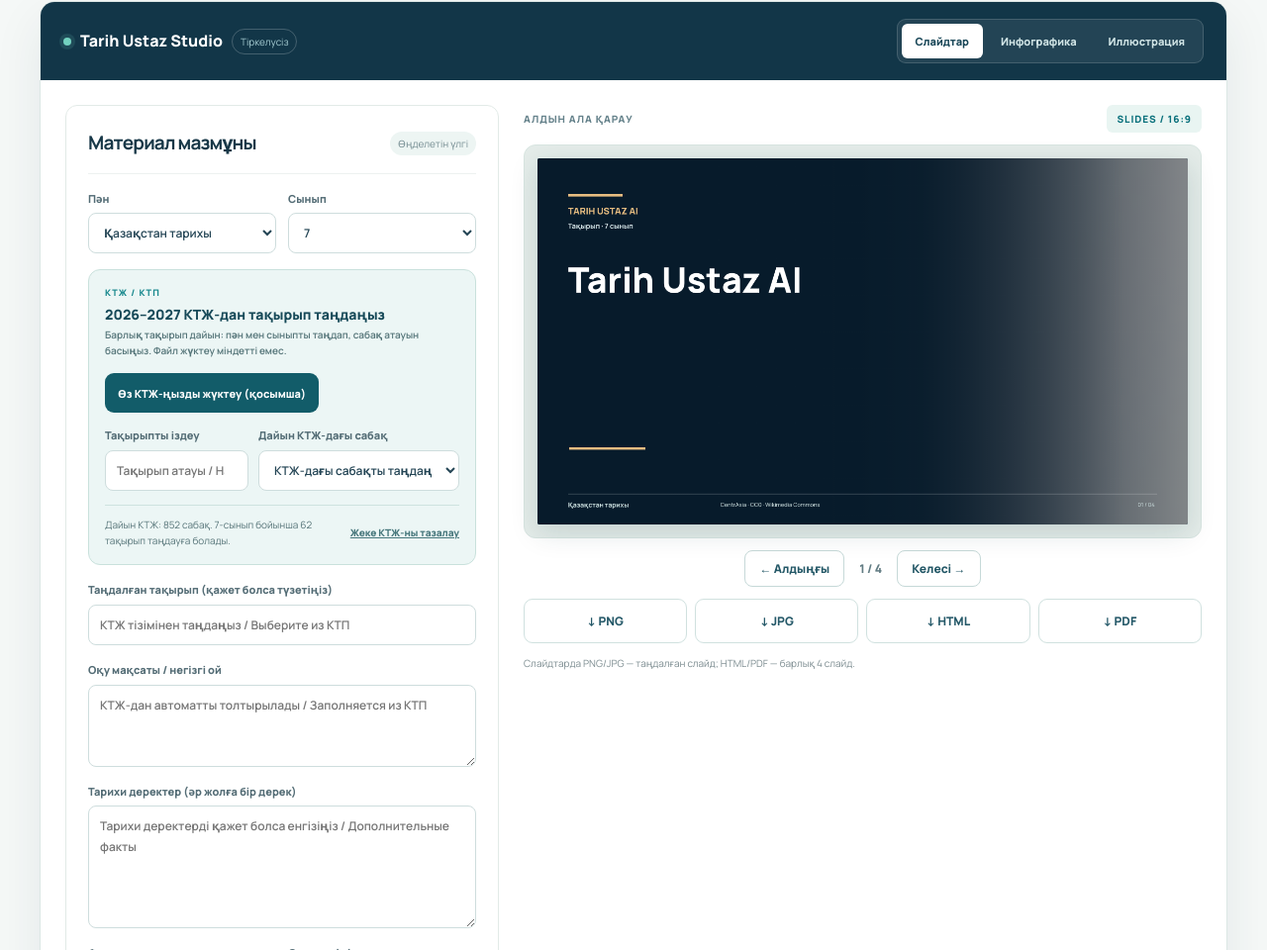
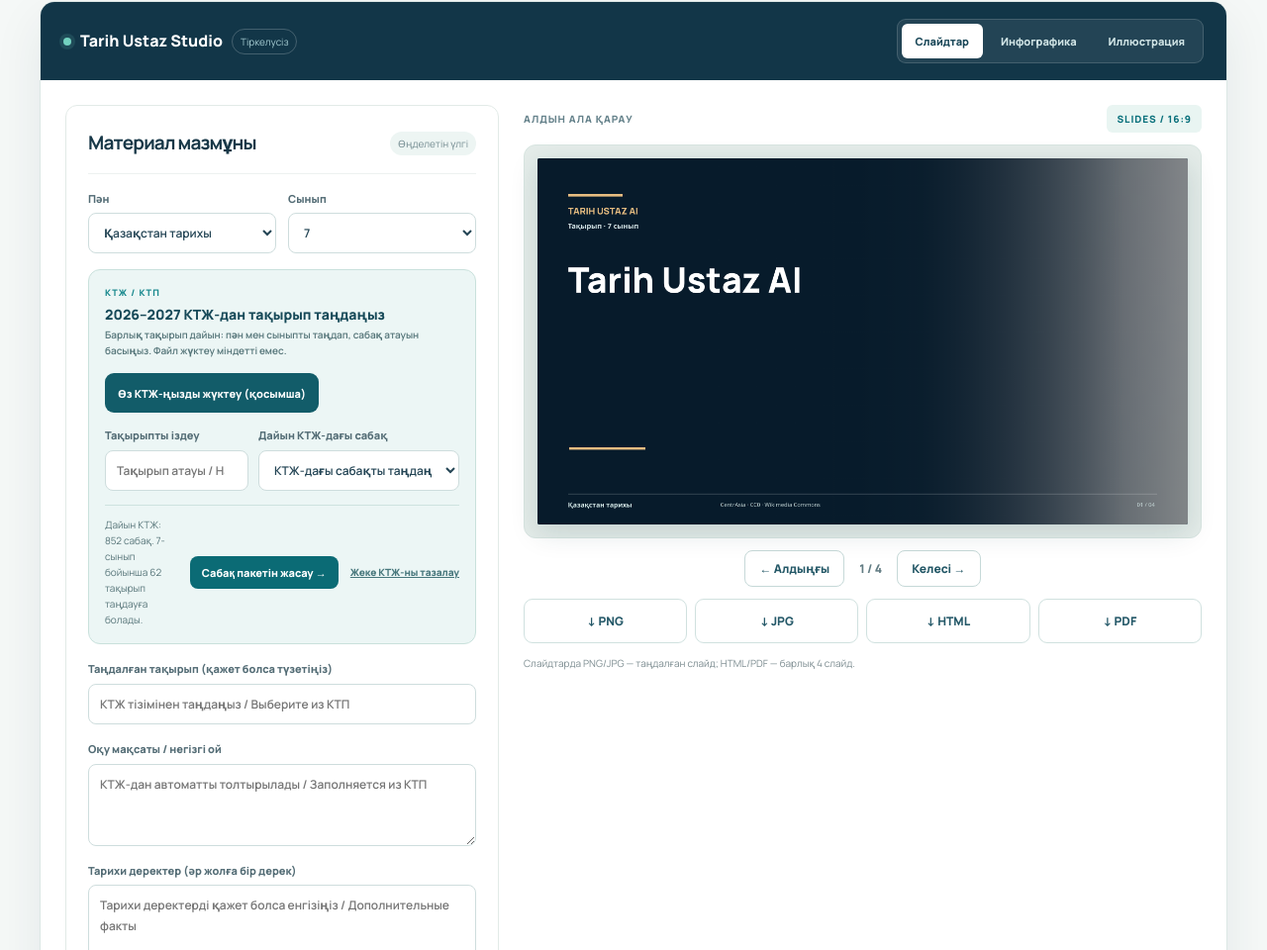
Before and after one commit to Dosalin007/tarih-tanym-ai, a plain HTML site: page index.html in a window 1280 px wide. Shown: the part 1315-2275 px from the top of the page at 99% size. Drawn offline with Linux system fonts and the light colour scheme.

Commit message:
Sync ready-to-select KTP catalog UI: index.html

```diff
--- a/index.html
+++ b/index.html
@@ -7,7 +7,7 @@
 <meta name="description" content="Tarih Ustaz AI — тарих мұғаліміне слайд, инфографика және тарихи фотоиллюстрацияны сайтта жасап, PNG, JPG, HTML және PDF форматында сақтауға арналған шеберхана.">
 <title>Tarih Ustaz AI | Цифрлық шеберхана</title>
 <link rel="stylesheet" href="app.css?v=20261123b"><link rel="stylesheet" href="ktp.css?v=20261123final1"><link rel="stylesheet" href="package.css?v=20261123final1">
-<script src="app.js?v=20261123catalog2" defer></script><script src="ktp.js?v=20261123catalog2" defer></script><script src="lesson-package.js?v=20261123final1" defer></script>
+<script src="app.js?v=20261123catalog2" defer></script><script src="ktp.js?v=20261123catalog3" defer></script><script src="lesson-package.js?v=20261123final1" defer></script>
 </head>
 <body>
 <header class="site-header">
@@ -89,7 +89,7 @@
          <label><span data-kk="Тақырыпты іздеу" data-ru="Поиск темы">Тақырыпты іздеу</span><input type="search" id="ktpSearch" placeholder="Тақырып атауы / Название темы" autocomplete="off"></label>
          <label><span data-kk="Дайын КТЖ-дағы сабақ" data-ru="Урок из готового КТП">Дайын КТЖ-дағы сабақ</span><select id="ktpTopicSelect" disabled><option data-kk="Сабақтар жүктелуде..." data-ru="Загрузка уроков...">Сабақтар жүктелуде...</option></select></label>
         </div>
-        <div class="ktp-foot"><span id="ktpStatus" role="status" aria-live="polite" data-kk="Дайын тақырыптар ашылуда. Өз КТЖ файлын тек қажет болса қосыңыз." data-ru="Загрузка готовых тем. Свой файл КТП добавляйте только при необходимости.">Дайын тақырыптар ашылуда. Өз КТЖ файлын тек қажет болса қосыңыз.</span><button type="button" id="ktpClear" class="ktp-clear" data-kk="Жеке КТЖ-ны тазалау" data-ru="Удалить свой КТП">Жеке КТЖ-ны тазалау</button></div>
+        <div class="ktp-foot"><span id="ktpStatus" role="status" aria-live="polite" data-kk="Дайын тақырыптар ашылуда. Өз КТЖ файлын тек қажет болса қосыңыз." data-ru="Загрузка готовых тем. Свой файл КТП добавляйте только при необходимости.">Дайын тақырыптар ашылуда. Өз КТЖ файлын тек қажет болса қосыңыз.</span><a class="ktp-go-package" href="#lessonPackage" data-kk="Сабақ пакетін жасау →" data-ru="Создать комплект урока →">Сабақ пакетін жасау →</a><button type="button" id="ktpClear" class="ktp-clear" data-kk="Жеке КТЖ-ны тазалау" data-ru="Удалить свой КТП">Жеке КТЖ-ны тазалау</button></div>
        </div>
        <label><span data-kk="Таңдалған тақырып (қажет болса түзетіңіз)" data-ru="Выбранная тема (при необходимости измените)">Таңдалған тақырып (қажет болса түзетіңіз)</span><input id="topicInput" maxlength="300" placeholder="КТЖ тізімінен таңдаңыз / Выберите из КТП" required></label>
 
```
